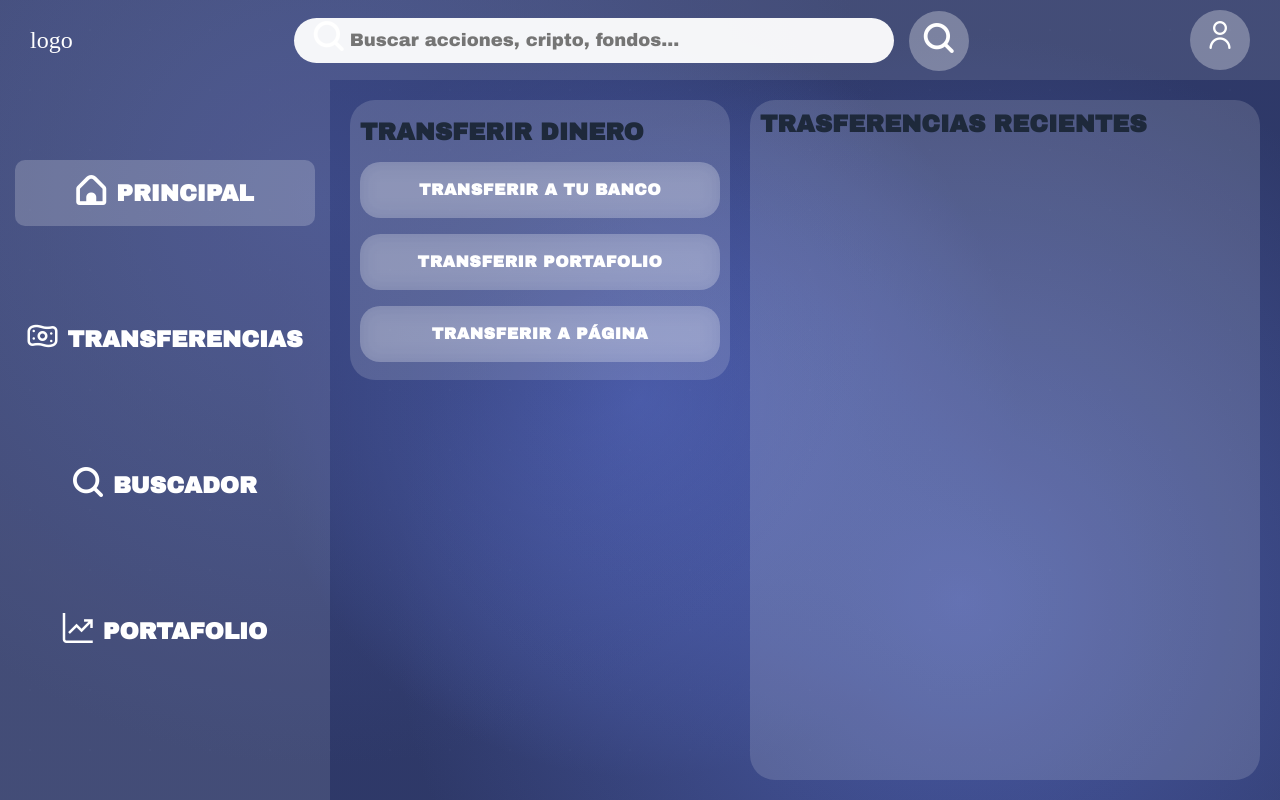
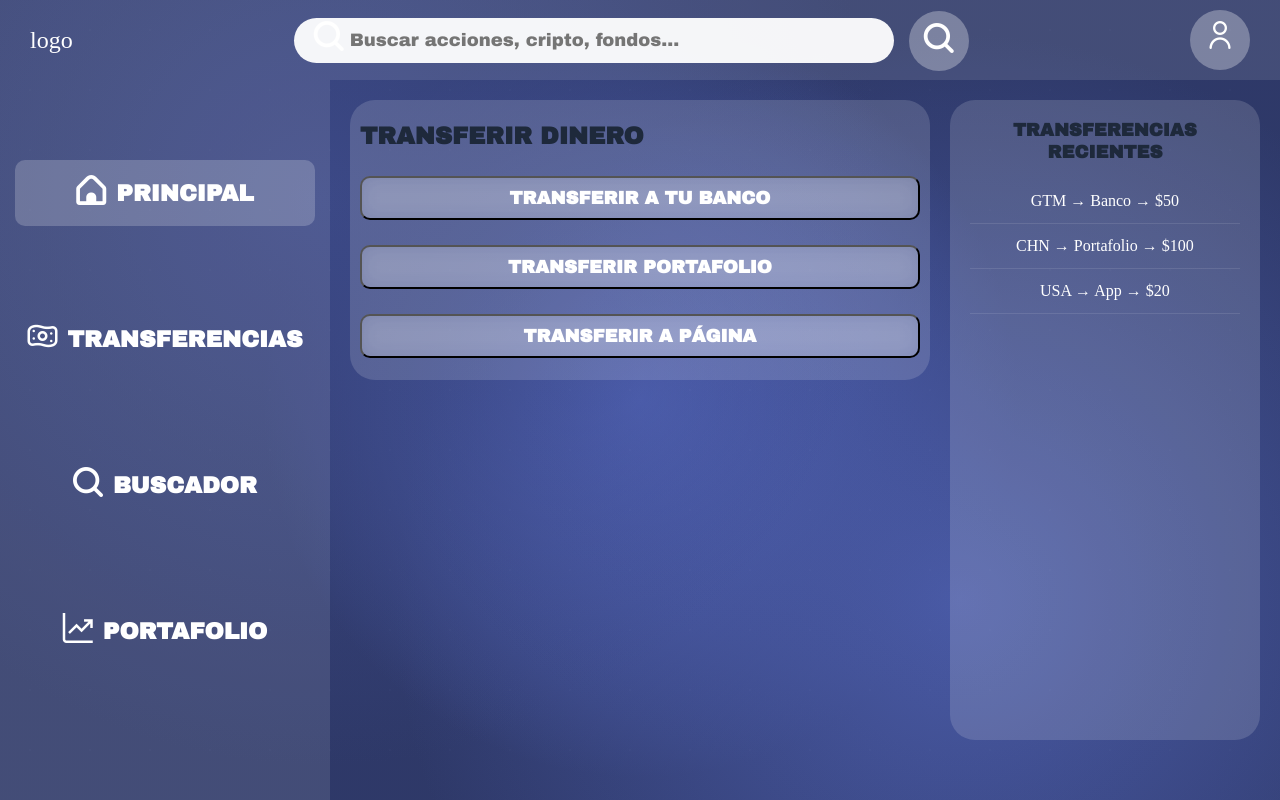
Before and after one commit to FranzFQ/hapi_page_proyect, a React (Vite) app in the folder fronted/: page / in a window 1280 px wide. Built offline with nearby package versions, Linux system fonts and the light colour scheme.

Commit message:
fix: add list to RecentTransferBox.jsx

```diff
--- a/fronted/src/pages/UserTransferPage.jsx
+++ b/fronted/src/pages/UserTransferPage.jsx
@@ -2,10 +2,16 @@ import Header from '../user-components/Header';
 import Sidebar from '../user-components/Sidebar';
 import TransferOptionBox from '../user-components/transfer/TransferOptionBox';
 import RecentTransferBox from '../user-components/transfer/RecentTransferBox';
-import "../style/UserTransfer.css";
+import "../style/UserTransfer.css"
 
 
 const UserTransferPage = () => {
+  const example = [
+    "GTM → Banco → $50",
+    "CHN → Portafolio → $100",
+    "USA → App → $20",
+  ];
+
   return (
     <div className="dashboard-container fade-in">
       <Header />
@@ -13,7 +19,7 @@ const UserTransferPage = () => {
         <Sidebar />
         <main className="center-content">
             <TransferOptionBox />
-            <RecentTransferBox />
+            <RecentTransferBox transfers={example}/>
         </main>
       </div>
     </div>
--- a/fronted/src/style/UserTransfer.css
+++ b/fronted/src/style/UserTransfer.css
@@ -1,10 +1,10 @@
 .center-content {
     display: flex;
     flex-direction: row;
-    justify-content: flex-start;
+    justify-content: space-around;
 }
 
-.container {
+.option-box {
     background-color: rgba(255, 255, 255, 0.15);;
     backdrop-filter: blur(15px);
     border-radius: 25px;
@@ -12,24 +12,52 @@
     text-align: left;
     display: flex;
     flex-direction: column;
-}
-
-.option-box {
     height: 280px;
-    width: 380px;
+    width: 600px;
     justify-content: space-around;
 }
 
 .recent-box {
-    flex: 1 1 300px;
-    min-width: 300px;
-    transition: all 0.3s ease;
+    background-color: rgba(255, 255, 255, 0.15);
+    backdrop-filter: blur(15px);
+    border-radius: 25px;
+    padding: 20px;
+    text-align: center;
+    display: flex;
+    flex-direction: column;
+    width: 320px;
+    min-height: 320px;
+    max-height: 80vh;
+    overflow-y: auto;
 }
 
-.btn {
+.recent-title {
+    font-size: 18px;
+    font-weight: bold;
+    margin-bottom: 16px;
+}
+
+.recent-empty {
+    color: rgba(255, 255, 255, 0.6);
+}
+
+.recent-list {
+    list-style: none;
+    padding: 0;
+    margin: 0;
+}
+
+.recent-item {
+    padding: 10px 0;
+    border-bottom: 1px solid rgba(255, 255, 255, 0.1);
+    color: white;
+}
+
+.option-btn {
     background: rgba(255, 255, 255, 0.2);
     color: white;
-    border-radius: 12px;
+    border-radius: 10px;
+    padding: 10px;
     font-family: var(--font-archivo);
     font-size: 18px;
     font-weight: bold;
@@ -38,11 +66,11 @@
     backdrop-filter: blur(10px);
 }
 
-.btn:hover {
+.option-btn:hover {
     background: rgba(255, 255, 255, 0.3);
     transform: translateY(-2px);
 }
 
-.btn.primary {
+.option-btn.primary {
     background: rgba(255, 255, 255, 0.3);
 }
--- a/fronted/src/user-components/transfer/RecentTransferBox.jsx
+++ b/fronted/src/user-components/transfer/RecentTransferBox.jsx
@@ -1,9 +1,20 @@
-const RecentTransferBox = () => {
+const RecentTransferBox = ({ title = "TRANSFERENCIAS RECIENTES", transfers = [] }) => {
   return (
-    <div className="container recent-box">
-      <h3 className="title">TRASFERENCIAS RECIENTES</h3>
+    <div className="recent-box">
+      <h2 className="recent-title">{title}</h2>
+      {transfers.length === 0 ? (
+        <p className="recent-empty">No hay transferencias</p>
+      ) : (
+        <ul className="recent-list">
+          {transfers.map((transfer, index) => (
+            <li key={index} className="recent-item">
+              {transfer}
+            </li>
+          ))}
+        </ul>
+      )}
     </div>
   );
-}
+};
 
 export default RecentTransferBox;
--- a/fronted/src/user-components/transfer/TransferOptionBox.jsx
+++ b/fronted/src/user-components/transfer/TransferOptionBox.jsx
@@ -1,10 +1,10 @@
 const TransferOptionBox = () => {
   return (
-    <div className="container option-box">
-      <h3 className="title">TRANSFERIR DINERO</h3>
-      <button className="btn">TRANSFERIR A TU BANCO</button>
-      <button className="btn">TRANSFERIR PORTAFOLIO</button>
-      <button className="btn">TRANSFERIR A PÁGINA</button>
+    <div className="option-box">
+      <h3 className="option-title">TRANSFERIR DINERO</h3>
+      <button className="option-btn">TRANSFERIR A TU BANCO</button>
+      <button className="option-btn">TRANSFERIR PORTAFOLIO</button>
+      <button className="option-btn">TRANSFERIR A PÁGINA</button>
     </div>
   );
 }
```
